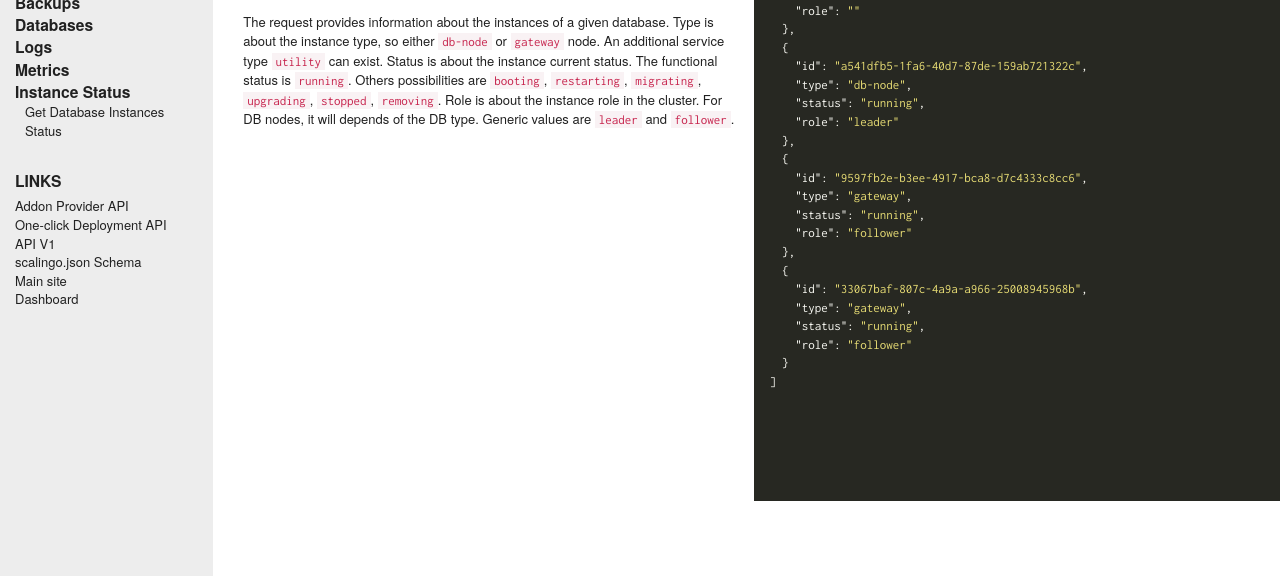
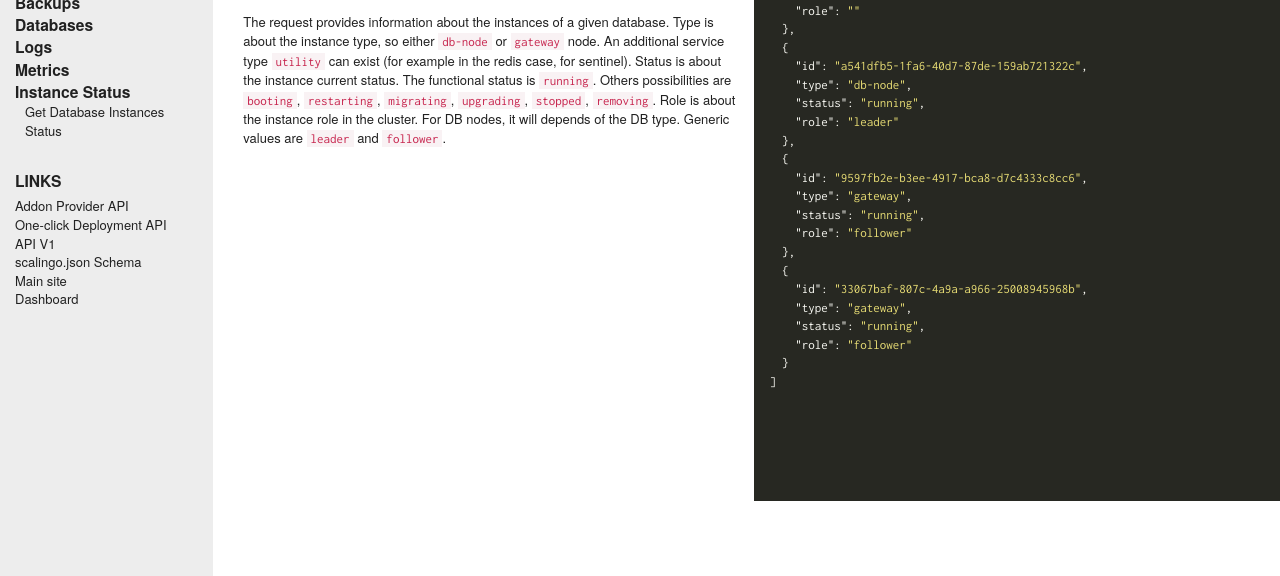
Before and after one commit to jdauphant/developers-documentation, a Jekyll site: the page built from _database_api/status.md, in a window 1280 px wide, cut to the strip 324-900 px from the top of the page. Built offline with Jekyll 4.4.1, drawn with Linux system fonts in a browser that asks for light colours; nearby versions of some CDN libraries; comment, search, counter and statistics services are not loaded.

Commit message:
Update status.md

```diff
--- a/_database_api/status.md
+++ b/_database_api/status.md
@@ -22,7 +22,7 @@ layout: default
 | role  | string | Instance role in the cluster             |
 
 The request provides information about the instances of a given database.
-Type is about the instance type, so either `db-node` or `gateway` node. An additional service type `utility` can exist.
+Type is about the instance type, so either `db-node` or `gateway` node. An additional service type `utility` can exist (for example in the redis case, for sentinel).
 Status is about the instance current status. The functional status is `running`. Others possibilities are `booting`, `restarting`, `migrating`, `upgrading`, `stopped`, `removing`.
 Role is about the instance role in the cluster. For DB nodes, it will depends of the DB type. Generic values are `leader` and `follower`.
 
```
